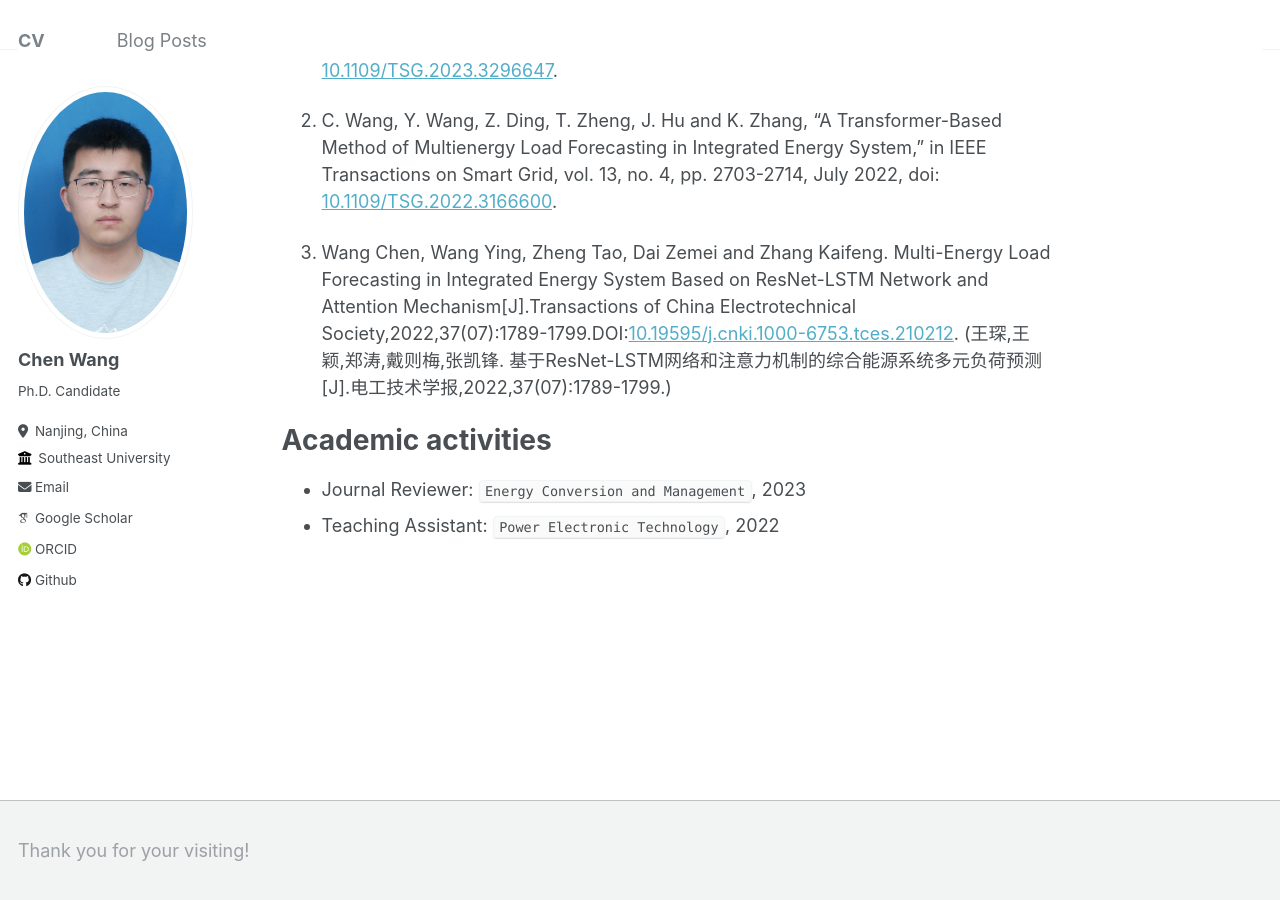
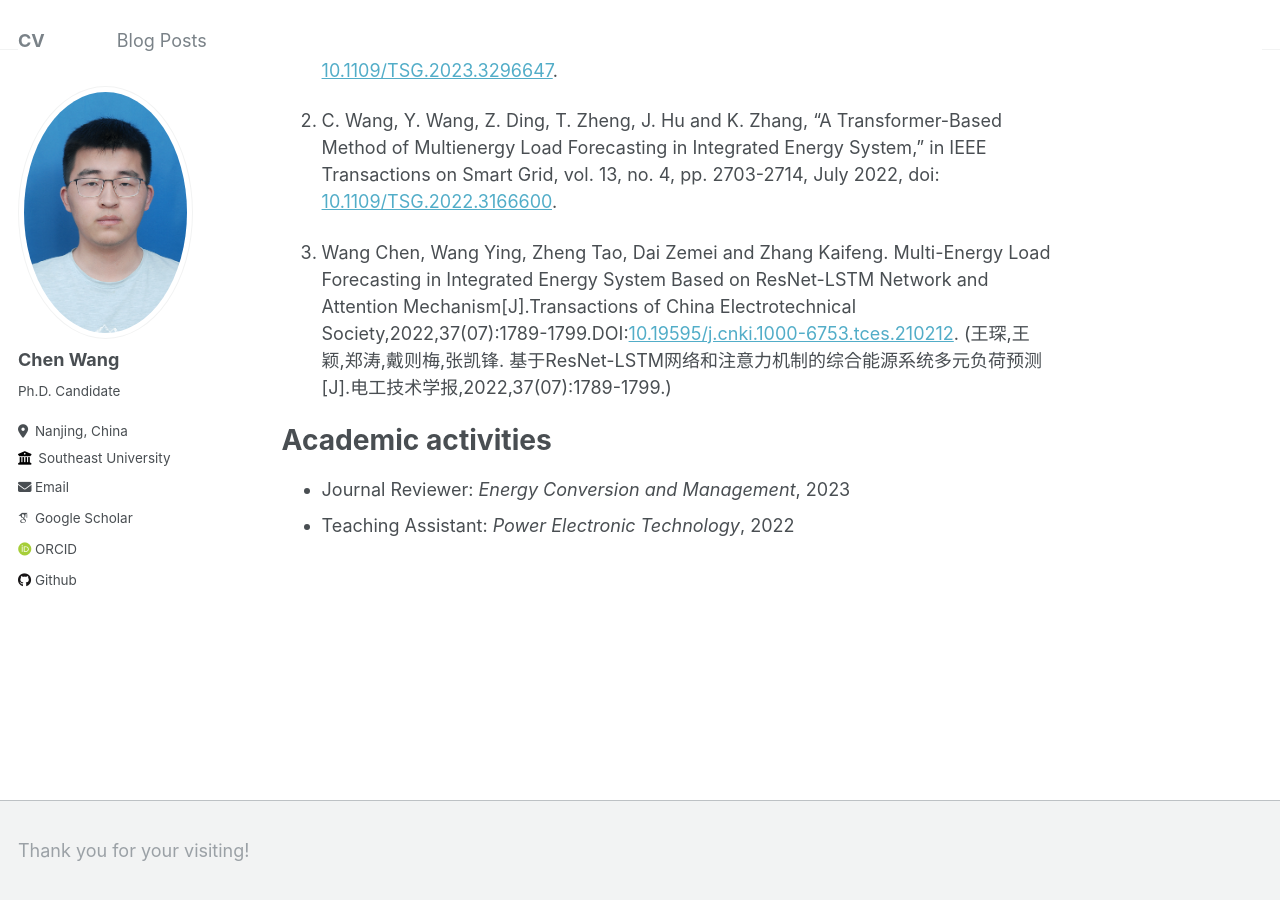
Before and after one commit to wangc1073/wangc1073.github.io, a Jekyll site: the page built from _pages/about.md, in a window 1280 px wide and 900 px high, scrolled down 734 px. Built offline with Jekyll 4.4.1, drawn with Linux system fonts in a browser that asks for light colours; some web fonts are replaced.

```diff
--- a/_pages/about.md
+++ b/_pages/about.md
@@ -40,5 +40,5 @@ Publications
 Academic activities
 ======
 
-* Journal Reviewer: `Energy Conversion and Management`, 2023
-* Teaching Assistant: `Power Electronic Technology`, 2022
+* Journal Reviewer: *Energy Conversion and Management*, 2023
+* Teaching Assistant: *Power Electronic Technology*, 2022
```
